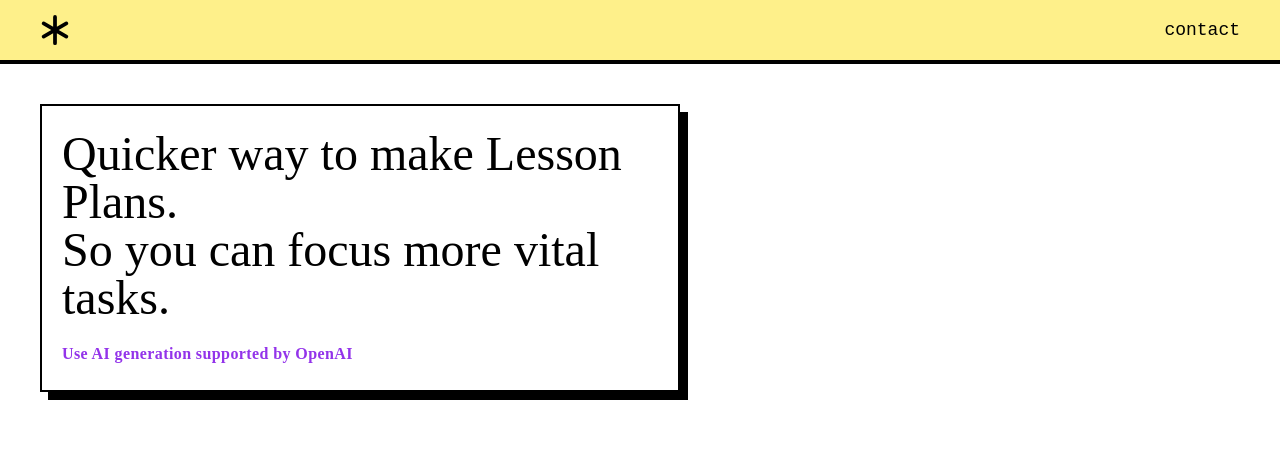
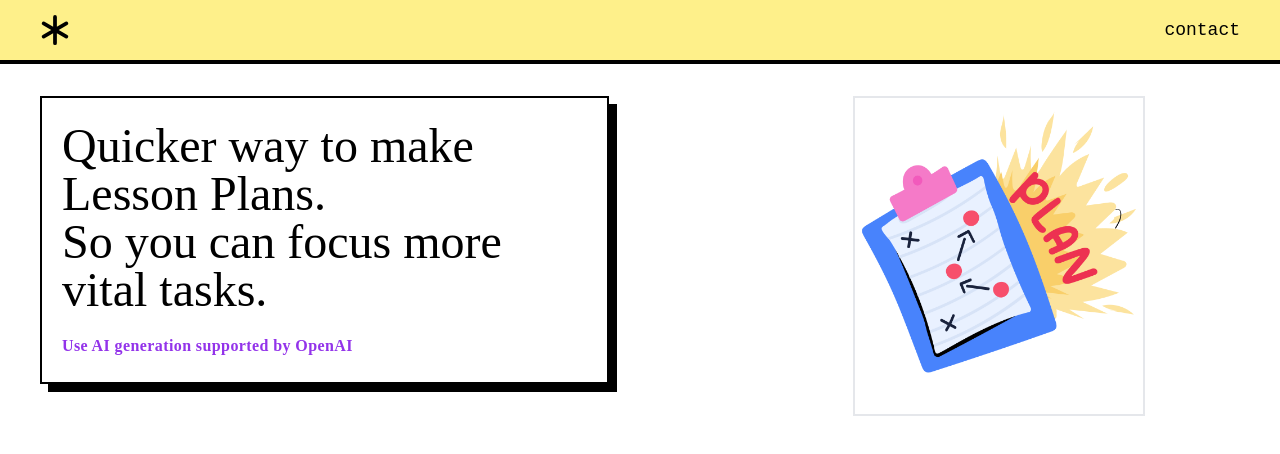
Before and after one commit to Ashirwad-Shetye/AI-integrated-Lesson-planner, a React (Create React App) app: page / in a window 1280 px wide. Shown: the top 454 px of the page. Built offline with nearby package versions, Linux system fonts and the light colour scheme.

Commit message:
image added

```diff
--- a/src/components/hero/index.tsx
+++ b/src/components/hero/index.tsx
@@ -1,10 +1,14 @@
+import plan from "../../assets/images/plan.png";
+
 function Hero() {
   return (
     <div className="relative h-3/6">
-      <div className="relative h-80">
+      <div className="h-24"></div>
+      <div className="flex">
+        <div className="relative h-80 w-full lg:w-8/12">
           <div
-          className="relative m-10 h-64 md:h-72 flex flex-col justify-center bg-white space-y-5 font-roboSlab w-10/12
-                    border-2 border-black lg:w-6/12 z-50"
+            className="relative mx-10 h-80 md:h-72 flex flex-col justify-center bg-white space-y-5 font-roboSlab w-10/12 lg:w-8/12
+                    border-2 border-black  z-50"
           >
             <div className="text-4xl md:text-5xl mx-5">
               <h1>Quicker way to make Lesson Plans.</h1>
@@ -15,10 +19,13 @@ function Hero() {
             </p>
           </div>
           <div
-          className={`h-64 md:h-72 absolute top-2 left-2 mx-10 bg-black w-10/12 lg:w-6/12 z-0`}
+            className={`h-80 md:h-72 absolute top-2 left-2 mx-10 bg-black w-10/12 lg:w-8/12 z-0`}
           ></div>
         </div>
-      <div></div>
+        <div className="hidden lg:block w-fit border-2">
+          <img src={plan} alt="planning" className="w-72" />
+        </div>
+      </div>
     </div>
   );
 }
--- a/src/components/nav/index.tsx
+++ b/src/components/nav/index.tsx
@@ -3,7 +3,7 @@ import { BsAsterisk } from "react-icons/bs";
 
 function Nav() {
   return (
-    <div className="bg-yellow-200 h-16 flex items-center justify-between border-b-4 border-black">
+    <div className="bg-yellow-200 w-full fixed h-16 flex items-center justify-between border-b-4 border-black z-50">
       <div className="mx-10">
         <BsAsterisk className="text-3xl" />
       </div>
```
Also changed, not shown: src/assets/images/plan.png (added). Lines whose indentation alone changed are shown as unchanged.
